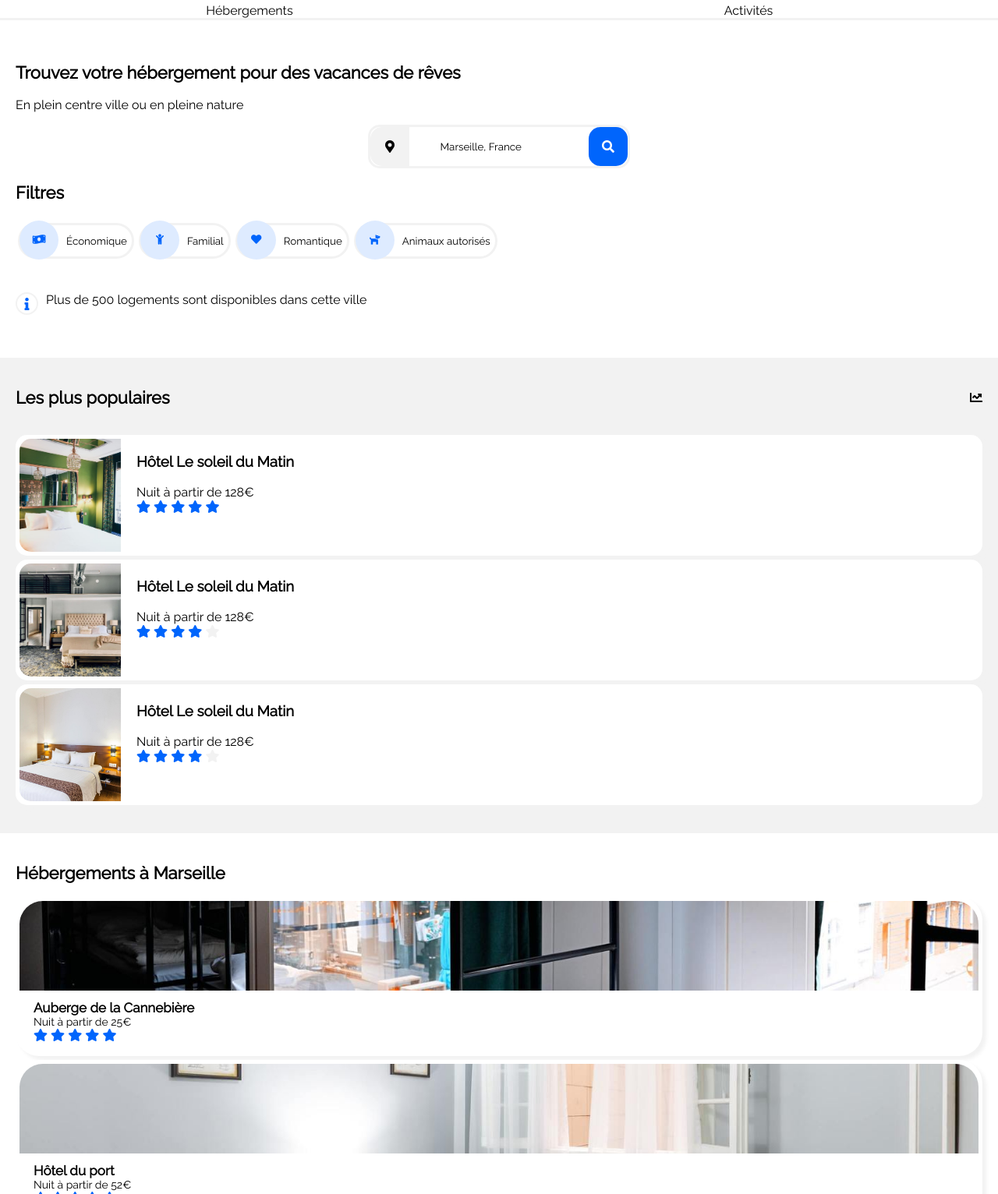
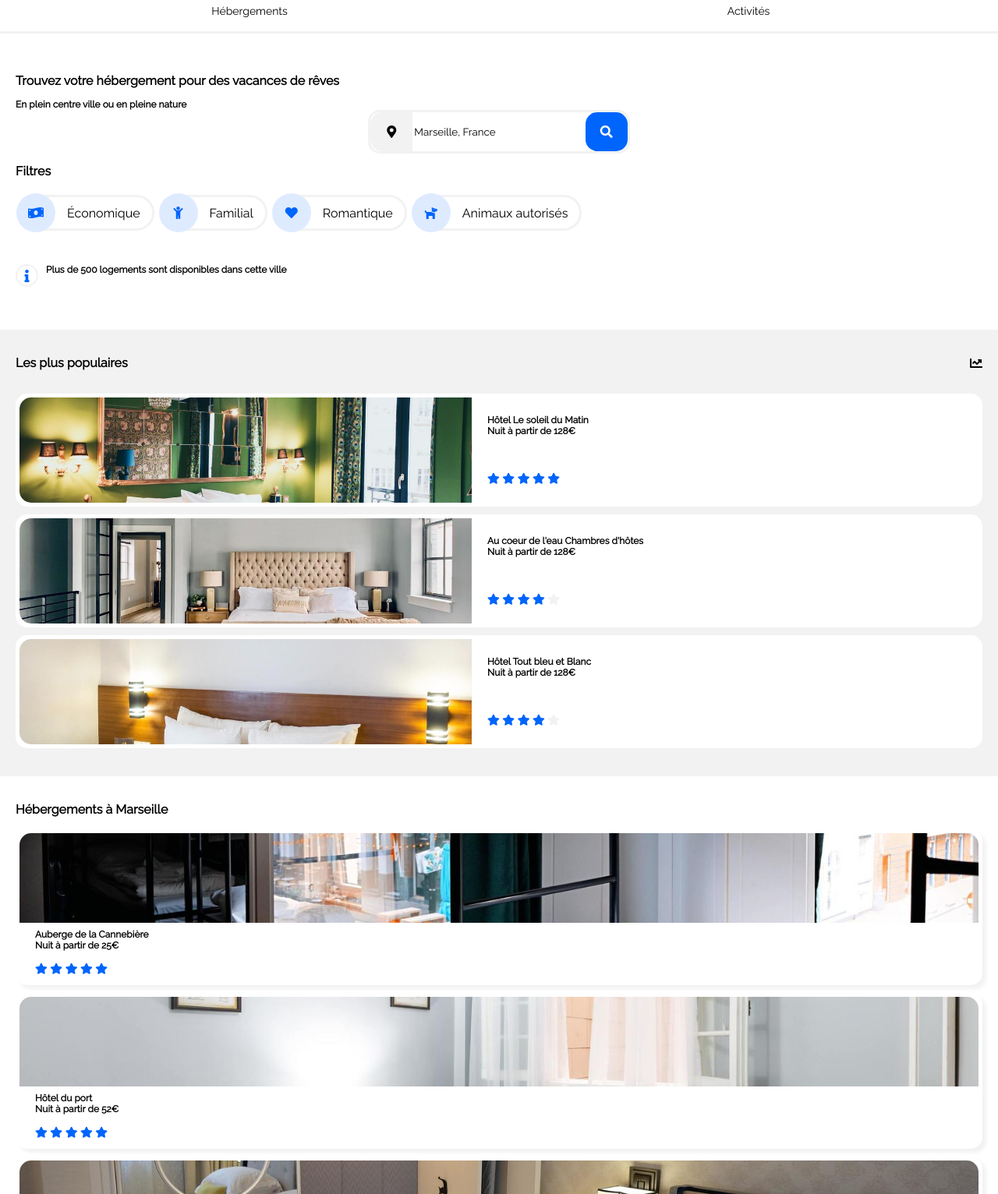
Before and after one commit to g2rd-dev/projet2, a plain HTML site: page index.html in a window 1280 px wide. Shown: the part 93-1625 px from the top of the page at 78% size. Drawn offline with Linux system fonts and the light colour scheme.

Commit message:
Derniere modif

```diff
--- a/index.html
+++ b/index.html
@@ -17,14 +17,15 @@
         </div>
         <nav>
             <ul class="nav">
-                <li class="navLien"><a href="#" active>Hébergements</a></li>
-                <li class="navLien"><a href="#">Activités</a></li>
+                <li class="navLien"><a href="#hebergement" active>Hébergements</a></li>
+                <li class="navLien"><a href="#activite">Activités</a></li>
                 <li class="sing"><a href="#">S'inscrire</a></div></li>
             </ul>
         </nav>
     </header>
+    <main>
         <section class="section-color-white">
-        <h2>Trouvez votre hébergement pour des vacances de rêves</h2>
+            <h1>Trouvez votre hébergement pour des vacances de rêves</h1>
             <p>En plein centre ville ou en pleine nature</p>
             <form class="search">
                 <i class="fas fa-map-marker-alt"></i>
@@ -34,30 +35,26 @@
             </form>
             <h2>Filtres</h2>
             <div class="filter">
-            <button class="filter__liste" type="button">
-                <span class="filter__icon">
-                    <i class="fas fa-money-bill-wave"></i>
-                </span>
+                <div class="filter__liste" type="checkbox">
+                    <input class="check" type="checkbox" name="filter[]" id="eco" value="economique"/>
+                    <span class="filter__icon"><i class="fas fa-money-bill-wave"></i></span>
                     <span class="filter__text">Économique</span>
-            </button>
-            <button class="filter__liste" type="button">
-                <span class="filter__icon">
-                    <i class="fas fa-child"></i>
-                </span>
+                </div>
+                <div class="filter__liste" type="checkbox">
+                    <input class="check" type="checkbox" name="filter[]" id="fam" value="familial"/>
+                    <span class="filter__icon"><i class="fas fa-child"></i></span>
                     <span class="filter__text">Familial</span>
-            </button>
-            <button class="filter__liste" type="button">
-                <span class="filter__icon">
-                    <i class="fas fa-heart"></i>
-                </span>
+                </div>
+                <div class="filter__liste" type="checkbox">
+                    <input class="check" type="checkbox" name="filter[]" id="rom" value="romantique"/>
+                    <span class="filter__icon"><i class="fas fa-heart"></i></span>
                     <span class="filter__text">Romantique</span>
-            </button>
-            <button class="filter__liste" type="button">
-                <span class="filter__icon">
-                    <i class="fas fa-dog"></i>
-                </span>
+                </div>
+                <div class="filter__liste">
+                    <input class="check" type="checkbox" name="filter[]" id="dog" value="dog"/>
+                    <span class="filter__icon"><i class="fas fa-dog"></i></span>
                     <span class="filter__text">Animaux autorisés</span>
-            </button>
+                </div>
             </div>
             <div class="info">
                 <i class="fas fa-info"></i>
@@ -73,13 +70,13 @@
                 <li>
                     <a href="" class="card card--left">
                         <div class="card__photoleft">
-                        <div class="card__mediabox">
                             <img src="./img/hebergements/3_medium/emile-guillemot-Bj_rcSC5XfE-unsplash.jpg" class="card__media" alt="img responsive">
                         </div>
+                        <div class="card__content">
+                            <div class="information">
+                                <h3 class="card__titleleft">Hôtel Le soleil du Matin</h3>
+                                <p class="card__description">Nuit à partir de 128€</p>
                             </div>
-                    <div class="card__content">
-                        <div class="card__titleleft"><h3>Hôtel Le soleil du Matin</h3></div>
-                        <div class="card__description">Nuit à partir de 128€</div>
                             <div class="card__stars">
                                 <i class="fas fa-star"></i>
                                 <i class="fas fa-star"></i>
@@ -93,13 +90,13 @@
                 <li>
                     <a href="" class="card card--left">
                         <div class="card__photoleft">
-                        <div class="card__mediabox">
                             <img src="./img/hebergements/3_medium/aw-creative-VGs8z60yT2c-unsplash.jpg" class="card__media" alt="img responsive">
                         </div>
+                        <div class="card__content">
+                            <div class="information">
+                                <h3 class="card__titleleft">Au coeur de l'eau Chambres d'hôtes</h3>
+                                <p class="card__description">Nuit à partir de 128€</p>
                             </div>
-                    <div class="card__content">
-                        <div class="card__titleleft"><h3>Hôtel Le soleil du Matin</h3></div>
-                        <div class="card__description">Nuit à partir de 128€</div>
                             <div class="card__stars">
                                 <i class="fas fa-star"></i>
                                 <i class="fas fa-star"></i>
@@ -113,13 +110,13 @@
                 <li>
                     <a href="" class="card card--left">
                         <div class="card__photoleft">
-                        <div class="card__mediabox">
                             <img src="./img/hebergements/3_medium/febrian-zakaria-sjvU0THccQA-unsplash.jpg" class="card__media" alt="img responsive">
                         </div>
+                        <div class="card__content">
+                            <div class="information">
+                                <h3 class="card__titleleft">Hôtel Tout bleu et Blanc</h3>
+                                <p class="card__description">Nuit à partir de 128€</p>
                             </div>
-                    <div class="card__content">
-                        <div class="card__titleleft"><h3>Hôtel Le soleil du Matin</h3></div>
-                        <div class="card__description">Nuit à partir de 128€</div>
                             <div class="card__stars">
                                 <i class="fas fa-star"></i>
                                 <i class="fas fa-star"></i>
@@ -132,7 +129,7 @@
                 </li>
             </ul>
         </section>
-    <section class="section-color-white">
+        <section class="section-color-white" id="hebergement">
             <h2>Hébergements à Marseille</h2>
             <ul class="listCard">
                 <li>
@@ -140,9 +137,11 @@
                         <div class="cardTop__photo">
                             <img src="./img/hebergements/3_medium/marcus-loke-WQJvWU_HZFo-unsplash.jpg" alt="img responsive">
                         </div>
-                    <div class="cardContent">
-                        <div class="cardTop__title">Auberge de la Cannebière</div>
-                        <div class="cardTop__description">Nuit à partir de 25€</div>
+                        <div class="card__content">
+                            <div class="information">
+                                <h3 class="cardTop__title">Auberge de la Cannebière</h3>
+                                <p class="cardTop__description">Nuit à partir de 25€</p>
+                            </div>
                             <div class="cardTop__stars">
                                 <i class="fas fa-star"></i>
                                 <i class="fas fa-star"></i>
@@ -158,9 +157,11 @@
                         <div class="cardTop__photo">
                             <img src="./img/hebergements/3_medium/fred-kleber-gTbaxaVLvsg-unsplash.jpg" alt="img responsive">
                         </div>
-                    <div class="cardContent">
-                        <div class="cardTop__title">Hôtel du port</div>
-                        <div class="cardTop__description">Nuit à partir de 52€</div>
+                        <div class="card__content">
+                            <div class="information">
+                                <h3 class="cardTop__title">Hôtel du port</h3>
+                                <p class="cardTop__description">Nuit à partir de 52€</p>
+                            </div>
                             <div class="cardTop__stars">
                                 <i class="fas fa-star"></i>
                                 <i class="fas fa-star"></i>
@@ -176,9 +177,11 @@
                         <div class="cardTop__photo">
                             <img src="./img/hebergements/3_medium/reisetopia-B8WIgxA_PFU-unsplash.jpg" alt="img responsive">
                         </div>
-                    <div class="cardContent">
-                        <div class="cardTop__title">Hôtel Les mouettes</div>
-                        <div class="cardTop__description">Nuit à partir de 46€</div>
+                        <div class="card__content">
+                            <div class="information">
+                                <h3 class="cardTop__title">Hôtel Les mouettes</h3>
+                                <p class="cardTop__description">Nuit à partir de 46€</p>
+                            </div>
                             <div class="cardTop__stars">
                                 <i class="fas fa-star"></i>
                                 <i class="fas fa-star"></i>
@@ -194,9 +197,11 @@
                         <div class="cardTop__photo">
                             <img src="./img/hebergements/3_medium/annie-spratt-Eg1qcIitAuA-unsplash.jpg" alt="img responsive">
                         </div>
-                    <div class="cardContent">
-                        <div class="cardTop__title">Hôtel de la mer</div>
-                        <div class="cardTop__description">Nuit à partir de 46€</div>
+                        <div class="card__content">
+                            <div class="information">
+                                <h3 class="cardTop__title">Hôtel de la mer</h3>
+                                <p class="cardTop__description">Nuit à partir de 46€</p>
+                            </div>
                             <div class="cardTop__stars">
                                 <i class="fas fa-star"></i>
                                 <i class="fas fa-star"></i>
@@ -212,9 +217,11 @@
                         <div class="cardTop__photo">
                             <img src="./img/hebergements/3_medium/nicate-lee-kT-ZyaiwBe0-unsplash.jpg" alt="img responsive">
                         </div>
-                    <div class="cardContent">
-                        <div class="cardTop__title">Auberge Le Panier</div>
-                        <div class="cardTop__description">Nuit à partir de 23€</div>
+                        <div class="card__content">
+                            <div class="information">
+                                <h3 class="cardTop__title">Auberge Le Panier</h3>
+                                <p class="cardTop__description">Nuit à partir de 23€</p>
+                            </div>
                             <div class="cardTop__stars">
                                 <i class="fas fa-star"></i>
                                 <i class="fas fa-star"></i>
@@ -230,9 +237,11 @@
                         <div class="cardTop__photo">
                             <img src="./img/hebergements/3_medium/febrian-zakaria-M6S1WvfW68A-unsplash.jpg" alt="img responsive">
                         </div>
-                    <div class="cardContent">
-                        <div class="cardTop__title">Hôtel Chez Amina</div>
-                        <div class="cardTop__description">Nuit à partir de 96€</div>
+                        <div class="card__content">
+                            <div class="information">
+                                <h3 class="cardTop__title">Hôtel Chez Amina</h3>
+                                <p class="cardTop__description">Nuit à partir de 96€</p>
+                            </div>
                             <div class="cardTop__stars">
                                 <i class="fas fa-star"></i>
                                 <i class="fas fa-star"></i>
@@ -246,7 +255,7 @@
             </ul>
             <h3>Afficher plus</h3>
         </section>
-    <section class="section-color-white">
+        <section class="section-color-white" id="activite">
             <h2>Activités à Marseilles</h2>
             <ul class="listCard">
                 <li>
@@ -299,23 +308,24 @@
                 </li>
             </ul>
         </section>
-    <section class="section-color-grey">
+    </main>
+    <footer class="section-color-grey">
+        <h2>A propos</h2>
         <ul class="col-1">
-            <li>A propos</li>
             <li><a href="#">Fonctionnement du site</a></li>
             <li><a href="#">Conditions générales de vente</a></li>
             <li><a href="#">Données et confidentialité</a></li>
         </ul>
+        <h2>Nos hébergement</h2>
         <ul class="col-1">
-            <li>Nos hébergements</li>
             <li><a href="#">Charte qualité</a></li>
             <li><a href="#">Soumettre vos hôtel</a></li>
         </ul>
+        <h2>Assistance</h2>
         <ul class="col-1">
-            <li>Assistance</li>
             <li><a href="#">Centre d'aide</a></li>
             <li><a href="#">Nous contacter</a></li>
         </ul>
-    </section>
+    </footer>
 </body>
 </html>
--- a/style.css
+++ b/style.css
@@ -1,3 +1,10 @@
+  /* variable */
+:root{
+  --first-color: #0065FC;
+  --second-color: #DEEBFF;
+  --third-color: #F2F2F2;
+  }
+
 * {
   font-family: 'Raleway', sans-serif;
 }
@@ -6,22 +13,26 @@ body {
   padding: 0;
   color: black;
 }
+h1, h2 {
+  font-size: 16px;
+  font-weight: bold;
+}
+h3, p {
+  font-size: 12px;
+  margin: 0;
+  font-weight: bold;
+}
 a {
+  cursor: pointer;
+  text-decoration: none;
   color: #000;
+  font-size: 14px;
 }
 li {
   list-style: none;
 }
-h2 {
-  font-size: 22px;
-  font-weight: bold;
-}
-p {
-  font-size: 16px;
-}
-
-a {
-  text-decoration: none;
+ul {
+  padding: 0;
 }
 section {
   padding: 20px;
@@ -43,23 +54,26 @@ li.sing {
   right: 25px;
 }
 nav ul {
-  padding: 0;
-  display: flex;
+  margin-bottom: 18px;
 }
 li.navLien:hover {
-  border-bottom: 3px solid #0065FC;
+  border-bottom: 3px solid var(--first-color);
 }
 li.navLien:active {
-  border-bottom: 3px solid #0065FC;
+  border-bottom: 3px solid var(--first-color);
+}
+li.navLien a:active, li.navLien a:hover{
+  color: var(--first-color);
 }
 li.navLien {
   width: 50%;
   text-align: center;
-  border-bottom: 3px solid #F2F2F2;
+  border-bottom: 3px solid var(--third-color);
+  padding-bottom: 17px;
 }
 /** Section recherche **/
 form{
-  border: 3px solid #F2F2F2;
+  border: 3px solid var(--third-color);
   border-radius: 15px;
   padding: 0;
   width: 330px;
@@ -69,23 +83,23 @@ form{
   margin: auto;
 }
 form .fa-map-marker-alt{
-  background-color: #F2F2F2;
+  background-color: var(--third-color);
   border-radius: 15px 0px 0px 15px;
-  width: 50px;
+  width: 20%;
   height: 50px;
 }
 form:nth-child(2) {
   flex: 1;
 }
 form .fa-search {
-  background-color: #0065FC;
+  background-color: var(--first-color);
   color: #fff;
   border-radius: 15px;
-  width: 50px;
+  width: 20%;
   height: 50px;
 }
-form ul {
-  padding: 0;
+input.search {
+  width: 80%;
 }
 .filter__liste .fas{
   width: 50px;
@@ -104,17 +118,21 @@ form ul {
   flex-wrap: wrap;
 }
 .filter__liste {
-  border: 3px solid #F2F2F2;
+  border: 3px solid var(--third-color);
   border-radius: 25px;
   display: flex;
   flex-direction: row;
   align-items: center;
   background-color: #fff;
-  margin: 8px 3px;
+  margin: 8px 5px;
 }
 .filter__liste:hover {
-  border: 3px solid #0065FC;
-  background-color: #F2F2F2;
+  border: 3px solid var(--first-color);
+  background-color: var(--third-color);
+}
+.filter__liste:hover .fas {
+  background-color: var(--first-color);
+  color: var(--second-color);
 }
 
 .fa-map-marker-alt, .fa-search, .fa-money-bill-wave, .fa-child, .fa-heart, .fa-dog, .fa-info {
@@ -126,16 +144,18 @@ input {
   border: none;
 }
 .filter .fas {
-  background-color: #DEEBFF;
-  color: #0065FC;
+  background-color: var(--second-color);
+  color: var(--first-color);
   border-radius: 25px;
 }
-.filter .fas:hover {
-  background-color: #0065FC;
-  color: #DEEBFF;
+.filter__liste .check{
+  display: none;
+}
+input:checked + .filter__icon {
+border: 2px solid var(--firs-color);
 }
 span.filter__icon {
-  margin: -7px 10px -5px -7px;
+  margin: -5px 0px -5px -7px;
 }
 .info {
   margin : 35px 0;
@@ -144,8 +164,8 @@ span.filter__icon {
 .fa-info {
   width: 25px;
   height: 25px;
-  color: #0065FC;
-  border: 2px solid #F2F2F2;
+  color: var(--first-color);
+  border: 2px solid var(--third-color);
   border-radius: 15px;
 }
 .info__p {
@@ -158,30 +178,28 @@ span.filter__icon {
 }
 
 .listCard li {
-  margin: 5px 0;
+  margin: 10px 0;
 }
 
 .section-color-grey {
-  background-color: #F2F2F2;
+  background-color: var(--third-color);
 }
 .card {
   background-color: #fff;
   display: flex;
   border-radius: 15px;
-  box-shadow: 5px 5px 5px #F2F2F2;
+  box-shadow: 5px 5px 5px var(--third-color);
 }
 .card--left {
   flex-direction: row;
   height: 145px;
+  box-sizing: border-box;
   padding: 5px;
 }
 .card__photoleft{
+  width: 127px;
   height: 100%;
-  width: 130px;
-}
-.card--left .card__mediabox {
-  height: 100%;
-  width: 100%;
+  flex: 1;
 }
 .card__media{
   object-fit: cover;
@@ -190,16 +208,23 @@ span.filter__icon {
   border-radius: 15px 0px 0px 15px;
 }
 .card__content {
-  padding: 0 45px 0 20px;
+  padding: 0 50px 0 20px;
+  flex: 1;
+  display: flex;
+  flex-direction: column;
+  justify-content: space-around;
 }
 .card__content .card__title h3{
   margin: 0;
 }
 .fa-star {
-  color: #0065FC;
+  color: var(--first-color);
 }
 li .grey {
-  color: #F2F2F2;
+  color: var(--third-color);
+}
+.filter__text {
+  padding: 0 15px;
 }
 
 /** Section Populaire **/
@@ -211,11 +236,10 @@ li .grey {
 
 /** Hébergement Marseille **/
 .card--top {
-  display: flex;
   flex-direction: column;
   box-sizing: border-box;
   padding: 5px;
-  border-radius: 30px;
+  height: 200px;
 }
 .cardTop__photo {
   width: 100%;
@@ -225,18 +249,14 @@ li .grey {
   object-fit: cover;
   width: 100%;
   height: 100%;
-  border-radius: 30px 30px 0 0;
+  border-radius: 15px 15px 0 0;
 }
 .cardContent{
   padding: 12px 18px;
   box-sizing: border-box;
 }
 .cardTop__title {
-  font-size: 17px;
   font-weight: bold;
-}
-.cardTop__description {
-  font-size: 14px;
 }
 
 /** Activité Marseille **/
@@ -244,3 +264,14 @@ li .grey {
   padding: 22px 0 24px 20px;
   font-weight: bold;
 }
+
+/** FOOTER **/
+footer{
+  padding: 50px 30px;
+}
+.col-1 li {
+  margin: 10px 0;
+}
+.col-1 {
+  margin: 0 0 40px 0;
+}
```
Lines whose indentation alone changed are shown as unchanged.
